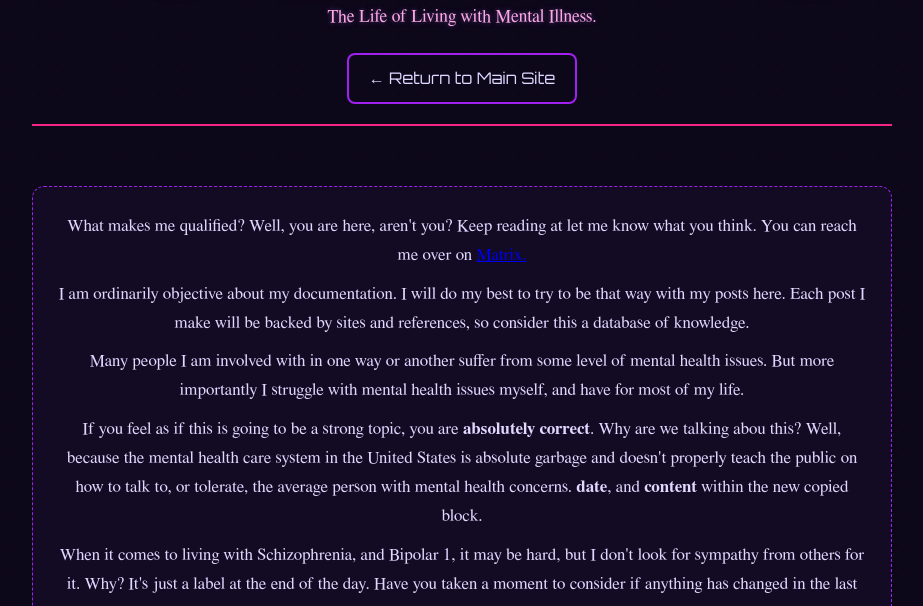
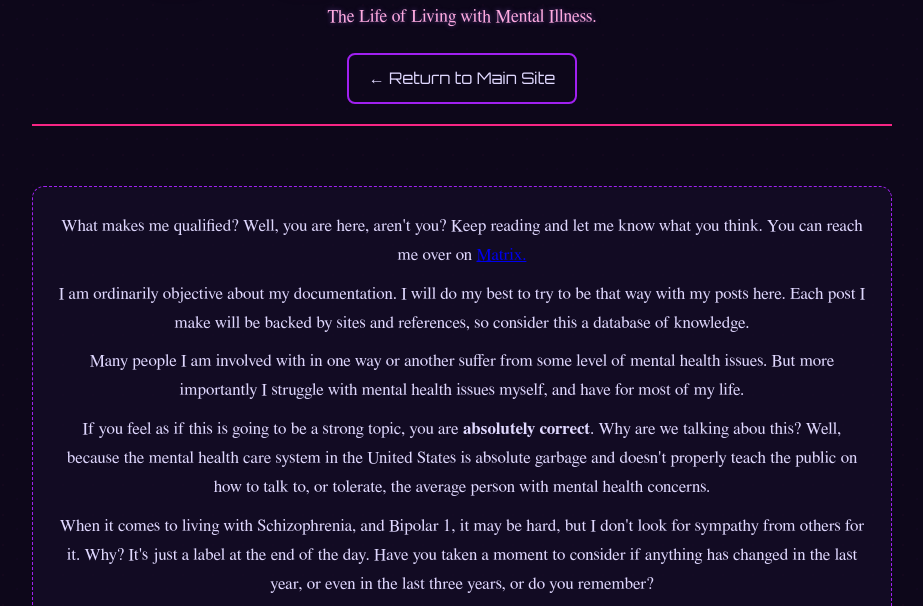
Before and after one commit to Sprunglesonthehub/Sprunglesonthehub.github.io, a plain HTML site: page blog.html in a window 1280 px wide. Shown: the part 176-782 px from the top of the page, without its empty margins (178-1101 px from the left). Drawn offline with Linux system fonts and the light colour scheme; a web font is replaced by a local one.

Commit message:
Fixed TYPO

```diff
--- a/blog.html
+++ b/blog.html
@@ -263,10 +263,10 @@
         </header>
 
         <section class="add-post-guide">
-            <p>What makes me qualified? Well, you are here, aren't you? Keep reading at let me know what you think. You can reach me over on <a href="https://matrix.to/#/%23mentalhealtharttulos:matrix.org">Matrix.</a></p>
+            <p>What makes me qualified? Well, you are here, aren't you? Keep reading and let me know what you think. You can reach me over on <a href="https://matrix.to/#/%23mentalhealtharttulos:matrix.org">Matrix.</a></p>
             <p>I am ordinarily objective about my documentation. I will do my best to try to be that way with my posts here. Each post I make will be backed by sites and references, so consider this a database of knowledge.</p>
             <p>Many people I am involved with in one way or another suffer from some level of mental health issues. But more importantly I struggle with mental health issues myself, and have for most of my life.</p>
-            <p>If you feel as if this is going to be a strong topic, you are <strong>absolutely correct</strong>. Why are we talking abou this? Well, because the mental health care system in the United States is absolute garbage and doesn't properly teach the public on how to talk to, or tolerate, the average person with mental health concerns. <strong>date</strong>, and <strong>content</strong> within the new copied block.</p>
+            <p>If you feel as if this is going to be a strong topic, you are <strong>absolutely correct</strong>. Why are we talking abou this? Well, because the mental health care system in the United States is absolute garbage and doesn't properly teach the public on how to talk to, or tolerate, the average person with mental health concerns.
             <p>When it comes to living with Schizophrenia, and Bipolar 1, it may be hard, but I don't look for sympathy from others for it. Why? It's just a label at the end of the day. Have you taken a moment to consider if anything has changed in the last year, or even in the last three years, or do you remember?</p>
             <p>Sorry if I scared you a bit there. Memory problems are part of the results of constant (or many) manic episodes a lot of them time. And the average population (including mental professional care) say "that is enough of an existence". For me, that never has been nore will be, enough.</p>
             <p>What do I strive for? I want real independence. Not that I want to drive, or go out to eat alone; no. I want the ability to make my own decisions in regards to my health. The ability to say "That medication provides to many side effects, let's try something else", or heck, even offer the ability have natural alternatives as well. That works for some.</p>
```
